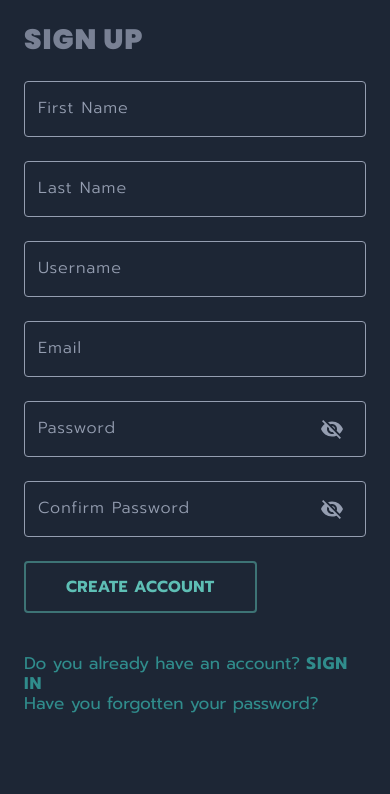
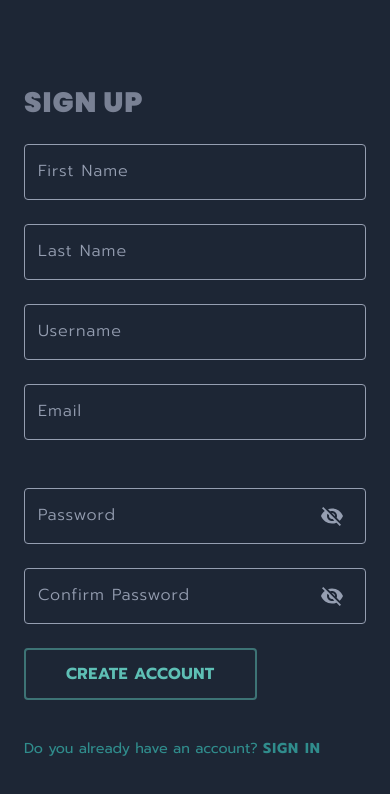
Before and after one commit to alejandroguardadodev/mekarohubclient, a React (Vite) app: page /signup in a window 390 px wide. Shown: the top 794 px of the page. Built offline with nearby package versions, Linux system fonts and the light colour scheme.

Commit message:
fix: Responsive

```diff
--- /dev/null
+++ b/src/components/UI/MainContainer.jsx
@@ -0,0 +1,11 @@
+import React from 'react'
+
+const MainContainer = ({ children }) => {
+  return (
+    <div>
+      {children}
+    </div>
+  )
+}
+
+export default MainContainer
--- a/src/components/forms/SignUpForm.jsx
+++ b/src/components/forms/SignUpForm.jsx
@@ -1,3 +1,4 @@
+import { styled } from '@mui/system'
 import { SignUpSchemas } from "../../schemas";
 
 import { useEffect } from "react";
@@ -9,6 +10,10 @@ import useClientForm from "../../hooks/useClientForm"
 import { TextFieldGroup } from "../../designs";
 import { Box, Button } from '@mui/material';
 import Input from "../controls/Input";
+
+const CustomForm = styled('form')(() => ({
+  width: '100%'
+}))
 
 const SignUpForm = () => {
   const navigate = useNavigate()
@@ -37,7 +42,7 @@ const SignUpForm = () => {
   }, [formData])
 
   return (
-    <form onSubmit={onSubmit}>
+    <CustomForm onSubmit={onSubmit}>
       <Box mt={3} fullWidth>
         <TextFieldGroup>
           <Input id="firstName" className="remove-space-input" label="First Name" register={register} errors={errors} />
@@ -49,17 +54,15 @@ const SignUpForm = () => {
         <Box mt={3}>
           <Input id="email" type="email" label="Email" register={register} errors={errors} />
         </Box>
-        <Box mt={3}>
+        <TextFieldGroup mt={3}>
           <Input id="password" type="password" label="Password" register={register} errors={errors} />
-        </Box>
-        <Box mt={3}>
           <Input id="confirmPassword" type="password" label="Confirm Password" register={register} errors={errors} />
-        </Box>
+        </TextFieldGroup>
         <Box mt={3}>
           <Button type="submit" variant="outlined" size="large" sx={{ padding: "10px 40px", fontWeight: 700 }}>Create Account</Button>
         </Box>
       </Box>
-    </form>
+    </CustomForm>
   )
 }
 
--- a/src/designs/index.js
+++ b/src/designs/index.jsx
@@ -14,7 +14,7 @@ export const Container = styled(Grid)(({ theme }) => ({
     '&.w-50': {
         width: '50%',
     },
-    [theme.breakpoints.down("md")]: {
+    [theme.breakpoints.down("lg")]: {
         '&.w-70': {
             width: '100%',
         },
@@ -50,12 +50,12 @@ export const TwoItemBetween = styled(Box)(({ theme }) => ({
 export const TextFieldGroup = styled(Box)(({ theme }) => ({
     width: '100%',
     display: 'block',
-    [theme.breakpoints.up("lg")]: {
+    [theme.breakpoints.up("sm")]: {
       display: "flex",
       justifyContent: "space-between",
       gap: '20px'
     },
-    [theme.breakpoints.down("lg")]: {
+    [theme.breakpoints.down("sm")]: {
       '&>.MuiFormControl-root': {
         marginTop: '24px'
       },
--- a/src/layouts/AuthLayout.jsx
+++ b/src/layouts/AuthLayout.jsx
@@ -11,19 +11,16 @@ import useLoadScreen from '../hooks/useLoadScreen';
 import '../style/auth.css'
 
 const CustomeContainer = styled(Container)(({ theme }) => ({
-  [theme.breakpoints.up("lg")]: {
-    height: '100vh',
-    display: 'flex',
-    justifyContent: 'center',
-    alignItems: 'center',
-    flexDirection: "column"
-  },
+  height: '100vh',
+  width: '100vw',
+  display: 'flex',
+  flexDirection: "column",
+  justifyContent: 'center',
+  alignItems: 'center',
+  boxSizing: 'border-box',
   [theme.breakpoints.down("md")]: {
-    padding: "50px 20px"
-  },
-  [theme.breakpoints.down("sm")]: {
-    padding: "0px"
-  },
+    padding: "0px",
+  }
 }))
 
 const AuthLayout = () => {
--- a/src/muiTheme.js
+++ b/src/muiTheme.js
@@ -1,4 +1,14 @@
 import { createTheme } from '@mui/material/styles';
+
+const breakpoints = {
+  values: {
+    xs: 0,
+    sm: 600,
+    md: 1022,
+    lg: 1400,
+    xl: 1736
+  }
+}
 
 export const muiTheme =  createTheme({
   palette: {
@@ -12,8 +22,8 @@ export const muiTheme =  createTheme({
     },
     tonalOffset: 0.2,
   },
-
-    typography: {
+  breakpoints: breakpoints,
+  typography: {
         h1: {
             fontSize: 28,
             fontWeight: 900,
--- a/src/pages/Login.jsx
+++ b/src/pages/Login.jsx
@@ -1,19 +1,55 @@
+import { styled } from '@mui/system';
+
 import { useTheme } from '@mui/material/styles';
 import useMediaQuery from '@mui/material/useMediaQuery';
 
-import { Grid, Typography, Box, Divider } from "@mui/material"
+import { Typography, Box, Divider } from "@mui/material"
 import { Link } from 'react-router-dom'
 
-import { Container } from "../designs"
+import MainContainer from '../components/UI/MainContainer';
 
 import LoginImg from '../imgs/LoginImg.svg'
 
 import LoginForm from '../components/forms/LoginForm';
 
+
+const LoginContainer = styled(Box)(({ theme }) => ({
+  border: '1px solid rgba(255,255,255,.3)',
+  borderRadius: '4px',
+  minWidth: '400px',
+  display: 'flex',
+  flexDirection: 'column',
+  justifyContent: 'center',
+  alignItems: 'center',
+  boxSizing: 'border-box',
+  transition: theme.transitions.create(['box-shadow', 'border']),
+  [theme.breakpoints.up('sm')]: {
+    '&:hover': {
+      boxShadow: "0px 0px 25px -5px rgba(192, 227, 170, 0.8)",
+      border: '1px solid rgb(192, 227, 170)',
+    }
+  },
+  [theme.breakpoints.up('md')]: {
+    minWidth: '600px',
+  },
+  [theme.breakpoints.up('lg')]: {
+    minWidth: '450px',
+  },
+  [theme.breakpoints.down('md')]: {
+    minWidth: '500px',
+  },
+  [theme.breakpoints.down('sm')]: {
+    border: '0px !important',
+    minWidth: '0px',
+    width: '100%',
+    height: '100%',
+  }
+}))
+
 const Login = () => {
   return (
     <>
-      <Container container className='rounded w-50 bg-dark-1 flex-col-center' p={4} pt={4} pb={6} style={{ maxWidth: '400px' }}>
+      <LoginContainer className='bg-dark-1' p={4} pt={4} pb={6} >
         <img src={LoginImg} width={200} />
         <Typography variant="h1" className='title color-white-1' mt={1}> Welcome Back </Typography>
         <Typography variant="h5" className='sub-title color-white-1'>We are glad to see you again</Typography>
@@ -28,7 +64,7 @@ const Login = () => {
             <Link to="/signup" style={{ fontWeight: 600 }} className='mh-link color-main'>Sign Up</Link>
             <Link to="/recover-password" style={{ fontWeight: 600 }} className='mh-link color-main'>Forgot Password?</Link>
         </Box>
-      </Container>
+      </LoginContainer>
     </>
   )
 }
--- a/src/pages/SignUp.jsx
+++ b/src/pages/SignUp.jsx
@@ -1,3 +1,4 @@
+import { styled } from '@mui/system'
 import { useTheme } from '@mui/material/styles';
 import useMediaQuery from '@mui/material/useMediaQuery';
 
@@ -8,16 +9,55 @@ import SignUpForm from "../components/forms/SignUpForm"
 
 import joinsignup from '../imgs/joinsignup.svg'
 
-import { Container } from "../designs"
+const SignUpContainer = styled(Grid)(({ theme }) => ({
+  boxSizing: 'border-box',
+  borderRadius: '5px',
+  transition: theme.transitions.create(['box-shadow', 'border']),
+  [theme.breakpoints.down('sm')]: {
+    borderRadius: '0px',
+    width: '100%',
+    height: '100%',
+    background: '#1D2635',
+    margin: '0px !important'
+  },
+  [theme.breakpoints.up('sm')]: {
+    width: '80%',
+    borderRadius: '5px',
+    '&:hover': {
+      boxShadow: "0px 0px 25px -5px rgba(192, 227, 170, 0.8)",
+      border: '1px solid rgb(192, 227, 170)',
+    }
+  },
+}))
+
+const GridContainerForm = styled(Grid)(({ theme }) => ({
+  boxSizing: 'border-box',
+  [theme.breakpoints.down('sm')]: {
+    boxShadow: 'none !important',
+  },
+  [theme.breakpoints.up('sm')]: {
+    borderRadius: '5px',
+    margin: '0px !important',
+    border: '1px solid rgba(255,255,255,.3)',
+  },
+}))
+
+const BoxContainer = styled(Box)(() => ({
+  width: '100%',
+  height: '100%',
+  display: 'flex',
+  flexDirection: 'column',
+  justifyContent: 'center',
+  alignItems: 'flex-start'
+}))
 
 const SignUp = () => {
   const theme = useTheme();
 
   const isMedium = useMediaQuery(theme.breakpoints.down('md'));
 
-  console.log(isMedium)
   return (
-    <Container className="rounded" container>
+    <SignUpContainer container>
       {!isMedium && (
         <Grid item className='bg-linear-tp-1 flex-col-center' xs={12} lg={5} py={{ xs: 5, lg: 0 }} >
           <Typography variant="h1" className='title color-white-1'> Mekaro Hub </Typography>
@@ -30,31 +70,27 @@ const SignUp = () => {
               <span style={{ textTransform: "uppercase", fontWeight: "700", letterSpacing: "1px" }} >Sign In</span>
             </Link>
           </Typography>
-
-          <Typography variant="body1" component="p">
-            <Link to="/recover-password" className='mh-link-3 color-white-1'>Have you forgotten your password? </Link>
-          </Typography>
         </Grid>
       )}
 
-      <Grid item className='shadow-type-1 bg-dark-1' xs={12} lg={7} p={{ xs: 3, sm: 6, md: 8 }} >
-        <Typography variant="h1" className="color-dark-3" letterSpacing={1}> Sign Up </Typography>
-        <SignUpForm />
+      <GridContainerForm item className='shadow-type-1 bg-dark-1' xs={12} lg={7} p={{ xs: 3, sm: 6, md: 8 }} >
+        <BoxContainer>
+          <Typography variant="h1" className="color-dark-3" letterSpacing={1}> Sign Up </Typography>
 
-        {isMedium && (<Box mt={5}>
-          <Typography variant="body1" component="p">
-            <Link to="/" className='mh-link-3 color-main'>Do you already have an account? {" "}
-              <span style={{ textTransform: "uppercase", fontWeight: "700", letterSpacing: "1px" }} >Sign In</span>
-            </Link>
-          </Typography>
+          <SignUpForm />
 
-          <Typography variant="body1" component="p">
-            <Link to="/recover-password" className='mh-link-3 color-main'>Have you forgotten your password? </Link>
-          </Typography>
-        </Box>)}
-      </Grid>
 
-    </Container>
+          {isMedium && (<Box mt={5}>
+            <Typography variant="body1" component="p" sx={{fontSize: '.9rem !important'}}>
+              <Link to="/" className='mh-link-3 color-main'>Do you already have an account? {" "}
+                <span style={{ textTransform: "uppercase", fontWeight: "700", letterSpacing: "1px", }} >Sign In</span>
+              </Link>
+            </Typography>
+          </Box>)}
+        </BoxContainer>
+      </GridContainerForm>
+
+    </SignUpContainer>
   )
 }
 
```
